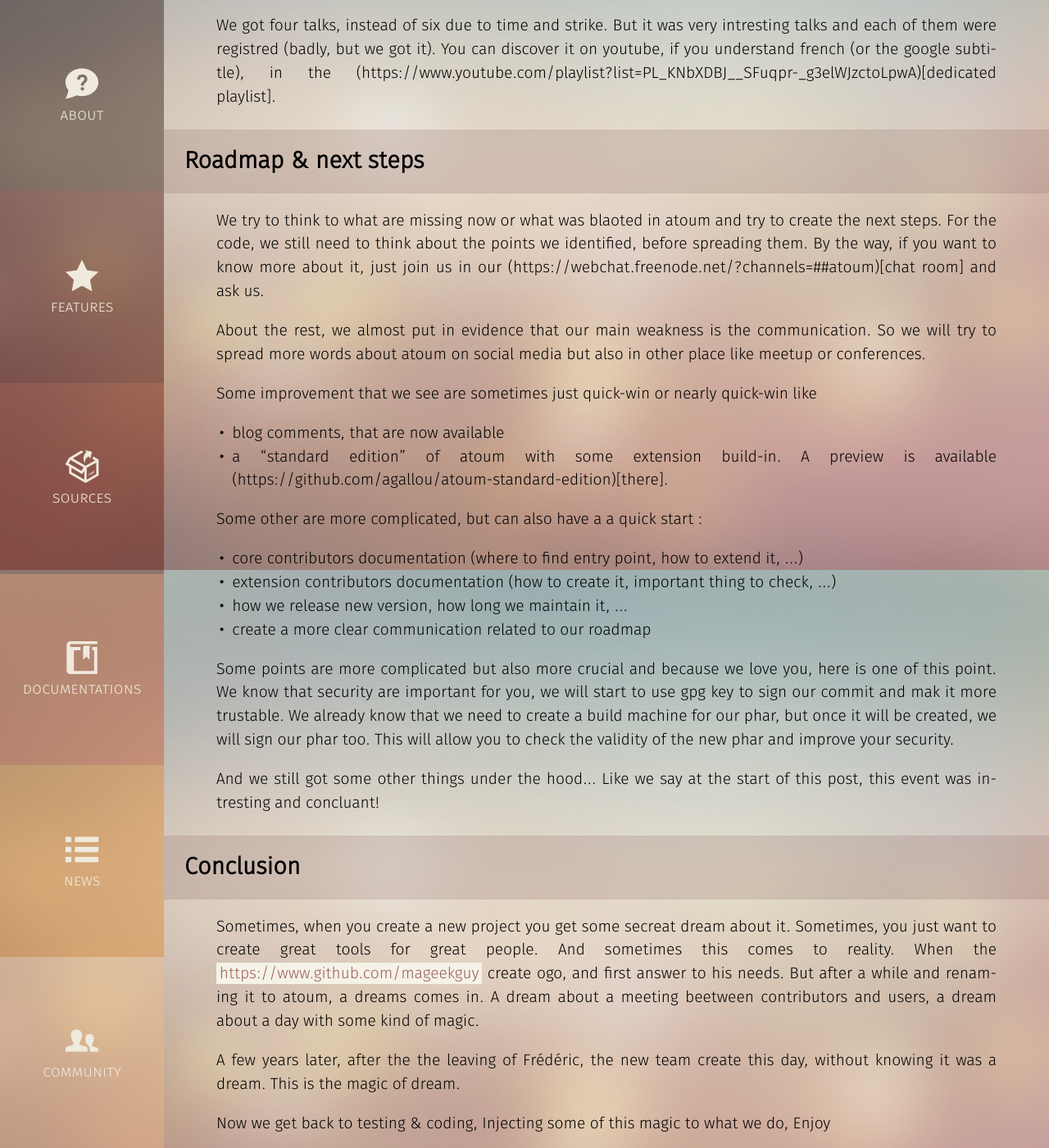
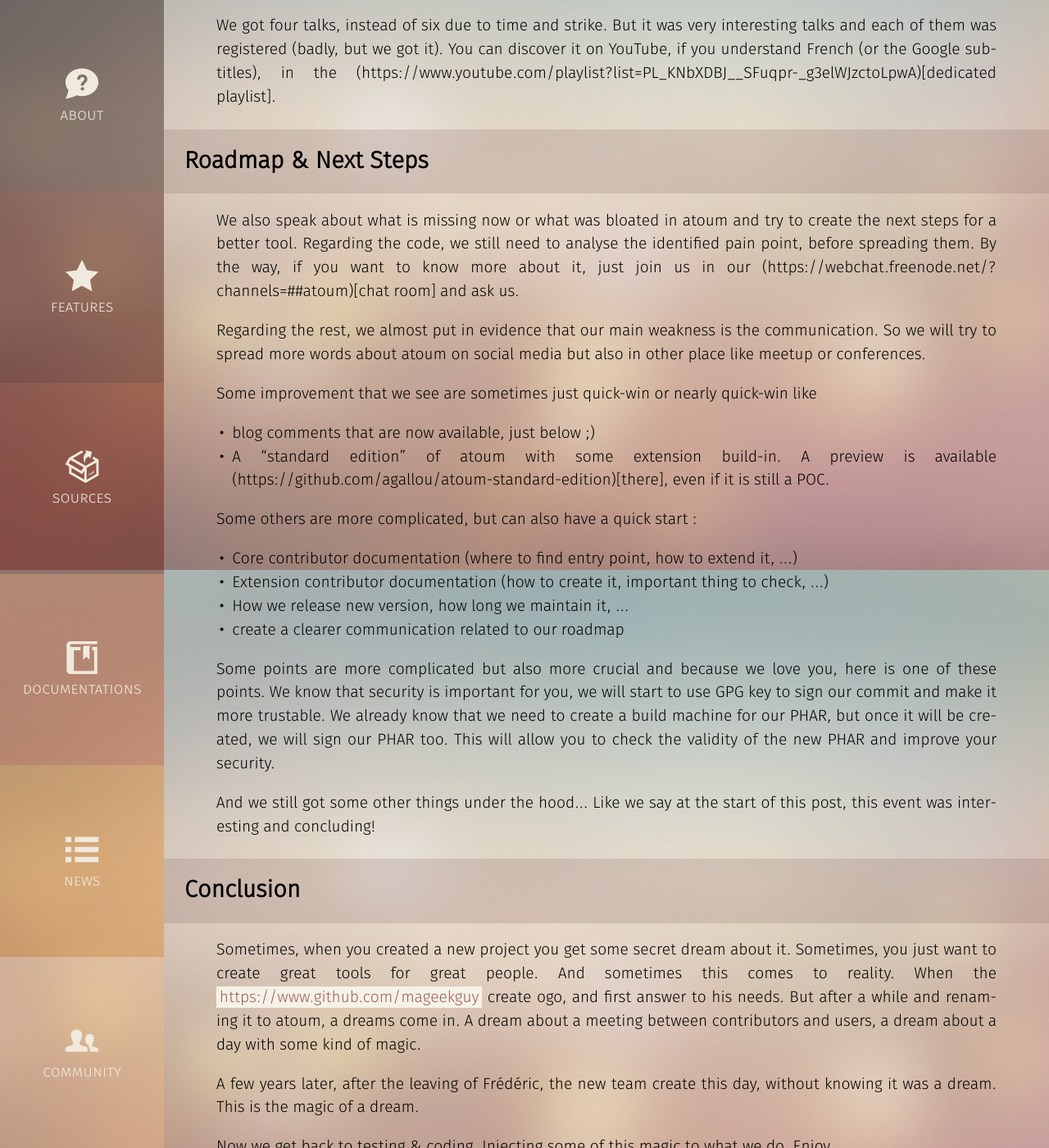
Before and after one commit to atoum/atoum.github.io, a Jekyll site: the page built from _posts/2016-06-17-back-from-atoum-day.md, in a window 1280 px wide and 1400 px high, scrolled down 1105 px. Shown: the whole window at 82% size. Built offline with Jekyll 4.4.1, drawn with Linux system fonts in a browser that asks for light colours; comment, search, counter and statistics services are not loaded; a style sheet for code colours, icons or effects is not loaded; some of the changed text lies outside the part shown.

Commit message:
fix divers + orthougraphe & grand mère

```diff
--- a/_posts/2016-06-17-back-from-atoum-day.md
+++ b/_posts/2016-06-17-back-from-atoum-day.md
@@ -10,50 +10,50 @@ categories: event
 
 This year we got the first [2016-04-27-atoum-s-day](atoum's day)! This event is both a meeting between contributors and a meeting between users.
 
-Unfortunatelly, due to some strike in France during this event, every registred people couldn't reach us and some need to leave earlier. Hopefully, it still was a good meeting, with intresting talks. We hope, as team, that our few users that were there enjoy the moment too.
+Unfortunately, due to some strike in France during this event, every registered people couldn't reach us and some need to leave earlier. Hopefully, it still was a good meeting, with interesting talks. We hope, as a team, that our few users that were there enjoy the moment too.
 
-But this event, was full of surprise and quite exciting! We are really happy to speak about it, and we will probably create a new event of this kind in the future.
+But this event was full of surprise and quite exciting! We are really happy to speak about it, and we will probably create a new event of this kind in the future.
 
-## Team meeting
+## Team Meeting
 
-We create this event also to speak between each contributors. This allow us to reach some points, and think to a new roadmap. We also check what we could do to improve atoum and his community. Some of the point will be detailled lower and some will be explain during the year. We would like to keep some new stuff under the hood, to allow you discovering it.
+We created this event also to speak between each contributors. This allows us to reach some points, and lay a new roadmap. We also check what we could do to improve atoum and his community. Some of the point will be detailed lower and some will be explained during the year. We would like to keep some new stuff under the hood, to allow you to discover it.
 
-One of the point we speak about was the [http://event.afup.org/php-tour-2016/](phptour) of this year. During this event we got an area in the stand of [http://www.norsys.fr/](Norsys). It help us to talk to people, make some demo, and give our first goodies (some stickers) to you, our community. And we enjoy it ;)
+One of the point we speak about was the [http://event.afup.org/php-tour-2016/](phptour) of this year. During this event we got an area in the stand of [http://www.norsys.fr/](Norsys). It helps us to talk to people, make some demo, and give our first goodies (some stickers) to you, our community. And we enjoy it ;)
 
-## Talks and user meeting
+## Talks and User Meeting
 
-We got four talks, instead of six due to time and strike. But it was very intresting talks and each of them were registred (badly, but we got it). You can discover it on youtube, if you understand french (or the google subtitle), in the (https://www.youtube.com/playlist?list=PL_KNbXDBJ__SFuqpr-_g3elWJzctoLpwA)[dedicated playlist].
+We got four talks, instead of six due to time and strike. But it was very interesting talks and each of them was registered (badly, but we got it). You can discover it on YouTube, if you understand French (or the Google subtitles), in the (https://www.youtube.com/playlist?list=PL_KNbXDBJ__SFuqpr-_g3elWJzctoLpwA)[dedicated playlist].
 
 
-## Roadmap & next steps
+## Roadmap & Next Steps
 
-We try to think to what are missing now or what was blaoted in atoum and try to create the next steps. For the code, we still need to think about the points we identified, before spreading them. By the way, if you want to know more about it, just join us in our (https://webchat.freenode.net/?channels=##atoum)[chat room] and ask us.
+We also speak about what is missing now or what was bloated in atoum and try to create the next steps for a better tool. Regarding the code, we still need to analyse the identified pain point, before spreading them. By the way, if you want to know more about it, just join us in our (https://webchat.freenode.net/?channels=##atoum)[chat room] and ask us.
 
-About the rest, we almost put in evidence that our main weakness is the communication. So we will try to spread more words about atoum on social media but also in other place like meetup or conferences.
+Regarding the rest, we almost put in evidence that our main weakness is the communication. So we will try to spread more words about atoum on social media but also in other place like meetup or conferences.
 
 Some improvement that we see are sometimes just quick-win or nearly quick-win like
 
-* blog comments, that are now available
-* a "standard edition" of atoum with some extension build-in. A preview is available (https://github.com/agallou/atoum-standard-edition)[there].
+* blog comments that are now available, just below ;)
+* A "standard edition" of atoum with some extension build-in. A preview is available (https://github.com/agallou/atoum-standard-edition)[there], even if it is still a POC.
 
 
-Some other are more complicated, but can also have a a quick start :
+Some others are more complicated, but can also have a quick start :
 
-* core contributors documentation (where to find entry point, how to extend it, ...)
-* extension contributors documentation (how to create it, important thing to check, ...)
-* how we release new version, how long we maintain it, ...
-* create a more clear communication related to our roadmap
+* Core contributor documentation (where to find entry point, how to extend it, ...)
+* Extension contributor documentation (how to create it, important thing to check, ...)
+* How we release new version, how long we maintain it, ...
+* create a clearer communication related to our roadmap
 
-Some points are more complicated but also more crucial and because we love you, here is one of this point. We know that security are important for you, we will start to use gpg key to sign our commit and mak it more trustable. We already know that we need to create a build machine for our phar, but once it will be created, we will sign our phar too. This will allow you to check the validity of the new phar and improve your security.
+Some points are more complicated but also more crucial and because we love you, here is one of these points. We know that security is important for you, we will start to use GPG key to sign our commit and make it more trustable. We already know that we need to create a build machine for our PHAR, but once it will be created, we will sign our PHAR too. This will allow you to check the validity of the new PHAR and improve your security.
 
-And we still got some other things under the hood... Like we say at the start of this post, this event was intresting and concluant!
+And we still got some other things under the hood... Like we say at the start of this post, this event was interesting and concluding!
 
 
 ## Conclusion
 
-Sometimes, when you create a new project you get some secreat dream about it. Sometimes, you just want to create great tools for great people. And sometimes this comes to reality. When the [https://www.github.com/mageekguy](Frédéric Hardy) create ogo, and first answer to his needs. But after a while and renaming it to atoum, a dreams comes in. A dream about a meeting beetween contributors and users, a dream about a day with some kind of magic.
+Sometimes, when you created a new project you get some secret dream about it. Sometimes, you just want to create great tools for great people. And sometimes this comes to reality. When the [https://www.github.com/mageekguy](Frédéric Hardy) create ogo, and first answer to his needs. But after a while and renaming it to atoum, a dreams come in. A dream about a meeting between contributors and users, a dream about a day with some kind of magic.
 
-A few years later, after the the leaving of Frédéric, the new team create this day, without knowing it was a dream. This is the magic of dream.
+A few years later, after the leaving of Frédéric, the new team create this day, without knowing it was a dream. This is the magic of a dream.
 
 
 Now we get back to testing & coding,
```
